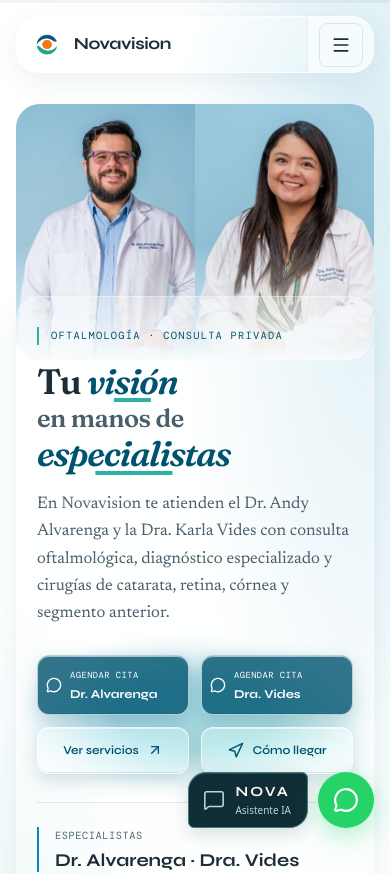
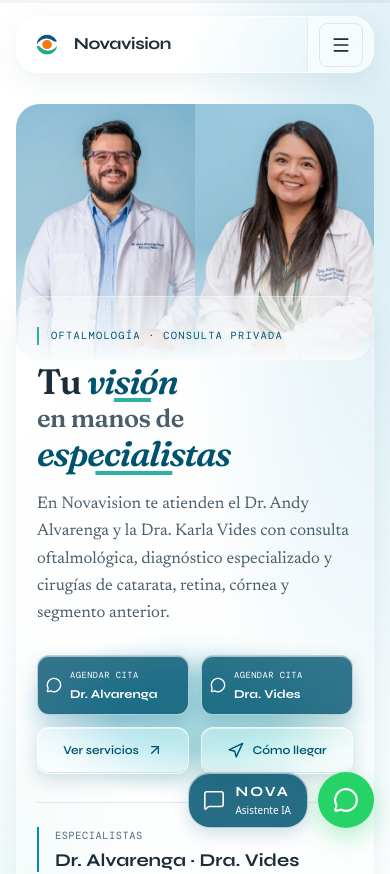
Before and after one commit to leofdr7/novavision, a React (Vite) app: page / in a window 390 px wide. Shown: the top 874 px of the page. Built offline with nearby package versions, Linux system fonts and the light colour scheme.

Commit message:
feat: glassmorphism en FAQ, contacto y panel del chat

```diff
--- a/src/components/chat/chat-panel.css
+++ b/src/components/chat/chat-panel.css
@@ -1,7 +1,14 @@
 .nv-chat {
+  --chat-dock-space: calc(92px + env(safe-area-inset-bottom));
+  --chat-top-gap: max(8px, env(safe-area-inset-top));
+  /* El teclado ya ocupa el espacio del dock: no descontarlo dos veces. */
+  --chat-bottom-gap: max(8px, calc(var(--chat-dock-space) - var(--chat-viewport-offset, 0px)));
+  --glass-border: var(--glass-control-border);
   display: flex;
+  bottom: calc(var(--chat-viewport-offset, 0px) + var(--chat-bottom-gap));
+  max-height: calc(var(--chat-viewport-height, 100dvh) - var(--chat-top-gap) - var(--chat-bottom-gap));
   font-family: system-ui, -apple-system, BlinkMacSystemFont, "Segoe UI", sans-serif;
-  box-shadow: 0 8px 32px rgb(28 45 55 / 12%), 0 2px 8px rgb(28 45 55 / 6%);
+  box-shadow: inset 0 1px 0 rgb(255 255 255 / 85%), var(--shadow-glass-hover);
   transform-origin: bottom right;
   opacity: 0;
   transform: scale(.96);
@@ -10,6 +17,31 @@
 .nv-chat[hidden] { display: none; }
 .nv-chat[data-open="true"] { opacity: 1; transform: scale(1); }
 .nv-chat[data-open="false"] { pointer-events: none; }
+.nv-chat-header { background: linear-gradient(120deg, rgb(1 138 182 / 10%), rgb(45 177 164 / 5%)); }
+.nv-chat-footer { background: rgb(255 255 255 / 35%); }
+/* El panel aporta el único blur; sus controles y burbujas solo pintan capas. */
+.nv-chat-bubble, .nv-chat-suggestion, #chat-message {
+  border: 1px solid var(--glass-control-border);
+  background: rgb(255 255 255 / 48%);
+  color: var(--text-primary);
+  box-shadow: inset 0 1px 0 rgb(255 255 255 / 85%), 0 2px 8px rgb(0 83 111 / 4%);
+}
+.nv-chat-bubble--user {
+  background: var(--glass-message-background);
+  color: var(--action-text);
+  box-shadow: inset 0 1px 0 rgb(255 255 255 / 25%), 0 3px 10px rgb(0 83 111 / 10%);
+}
+.nv-chat-suggestion { color: var(--text-brand); }
+#chat-message { border-color: rgb(0 83 111 / 60%); }
+.nv-chat-send {
+  border: 1px solid var(--glass-control-border);
+  box-shadow: var(--shadow-glass-control);
+}
+.nv-chat :is(button, textarea, summary):focus-visible {
+  outline: 3px solid var(--focus-color);
+  outline-offset: 2px;
+}
+.nv-chat summary:hover { color: var(--text-brand); }
 @starting-style {
   .nv-chat[data-open="true"] { opacity: 0; transform: scale(.96); }
 }
@@ -21,7 +53,7 @@
   justify-content: center;
   gap: 6px;
   flex-shrink: 0;
-  min-height: 36px;
+  min-height: 44px;
   border-top: 1px solid #1c2d3714;
   background: var(--color-paper);
   color: var(--color-blue-dark);
@@ -37,31 +69,38 @@
 .nv-chat-typing span:nth-child(2) { animation-delay: 150ms; }
 .nv-chat-typing span:nth-child(3) { animation-delay: 300ms; }
 .nv-chat-cursor { display: inline-block; width: 2px; height: 1em; margin-left: 3px; vertical-align: -.12em; background: var(--color-teal-dark); animation: nv-chat-blink 1s ease-in-out infinite; }
-.nv-chat-send, .nv-chat-suggestion { transition: transform 180ms ease-out, opacity 180ms ease-out; }
+.nv-chat-send, .nv-chat-suggestion { transition: transform var(--surface-transition), background-color var(--surface-transition), box-shadow var(--surface-transition), opacity var(--surface-transition); }
+.nv-chat-suggestion:not(:disabled):hover { background: var(--color-blue-pale); }
+.nv-chat-send:not(:disabled):hover { background: var(--action-background-hover); box-shadow: var(--shadow-glass-control-hover); }
+.nv-chat-latest:hover { background: var(--color-blue-light); }
 .nv-chat-send:disabled { transform: scale(.94); }
 .nv-chat-send:not(:disabled):active, .nv-chat-suggestion:not(:disabled):active { transform: scale(.96); }
 @keyframes nv-chat-enter { from { opacity: 0; transform: translateY(8px); } to { opacity: 1; transform: translateY(0); } }
 @keyframes nv-chat-dot { 0%, 60%, 100% { opacity: .6; transform: translateY(0); } 30% { opacity: 1; transform: translateY(-4px); } }
 @keyframes nv-chat-pulse { 0%, 100% { opacity: .6; transform: scale(.9); } 50% { opacity: 1; transform: scale(1); } }
 @keyframes nv-chat-blink { 0%, 100% { opacity: .25; } 50% { opacity: .8; } }
+@media (hover: hover) and (prefers-reduced-motion: no-preference) {
+  .nv-chat-send:not(:disabled):hover, .nv-chat-suggestion:not(:disabled):hover { transform: translateY(-2px); }
+}
+@supports not (backdrop-filter: blur(1px)) {
+  .nv-chat-bubble, .nv-chat-suggestion, #chat-message { background: var(--glass-background-fallback); }
+  .nv-chat-bubble--user { background: var(--color-blue-deep); }
+}
 @media (max-width: 639px) {
   .nv-chat {
-    left: 0;
-    right: 0;
-    width: 100%;
-    border: 0;
-    border-radius: 0;
-    box-shadow: none;
+    --chat-dock-space: calc(88px + env(safe-area-inset-bottom));
+    top: calc(var(--chat-viewport-top, 0px) + var(--chat-top-gap));
+    bottom: auto;
+    height: calc(var(--chat-viewport-height, 100dvh) - var(--chat-top-gap) - var(--chat-bottom-gap));
     transform: none;
     transition: opacity 180ms ease-out;
   }
   @starting-style {
     .nv-chat[data-open="true"] { transform: none; }
   }
-  .nv-chat-header { padding-top: max(.5rem, env(safe-area-inset-top)); }
-  .nv-chat-footer { padding-bottom: max(.75rem, env(safe-area-inset-bottom)); }
 }
 @media (prefers-reduced-motion: reduce) {
-  .nv-chat, .nv-chat-send, .nv-chat-suggestion { transition: none; transform: none; }
+  .nv-chat, .nv-chat[data-open], .nv-chat-send, .nv-chat-send:disabled,
+  .nv-chat-send:not(:disabled):active, .nv-chat-suggestion:not(:disabled):active { transform: none; }
   .nv-chat-bubble, .nv-chat-status[data-active], .nv-chat-typing span, .nv-chat-cursor { animation: none; }
 }
--- a/src/components/contact-widgets.css
+++ b/src/components/contact-widgets.css
@@ -14,27 +14,32 @@
   gap: .65rem;
   min-height: 56px;
   padding: 7px 16px 7px 14px;
-  border: 1px solid #427782;
-  border-radius: 18px 6px 18px 6px;
-  background: #102d36;
-  color: #f8f4f0;
-  box-shadow: inset 0 1px 0 #b0eeeb26, 0 6px 18px #102d3626;
+  border: 1px solid var(--glass-control-border);
+  border-radius: var(--radius-glass);
+  background: var(--glass-message-background);
+  -webkit-backdrop-filter: blur(var(--glass-control-blur)) saturate(var(--glass-saturation));
+  backdrop-filter: blur(var(--glass-control-blur)) saturate(var(--glass-saturation));
+  color: var(--action-text);
+  box-shadow: var(--shadow-glass-control);
   text-align: left;
   cursor: pointer;
-  transition: background 180ms ease, box-shadow 180ms ease;
+  transition: background-color var(--surface-transition), box-shadow var(--surface-transition), transform var(--surface-transition);
 }
 .nv-agent-launcher:hover, .nv-agent-launcher[aria-expanded="true"] {
-  background: #173e48;
-  box-shadow: inset 0 1px 0 #b0eeeb40, 0 6px 24px #01709930;
+  background: var(--glass-action-background-hover);
+  box-shadow: var(--shadow-glass-control-hover);
 }
-.nv-agent-launcher:focus-visible { outline: 2px solid var(--color-blue-dark); outline-offset: 4px; }
-.nv-agent-icon { flex: none; color: #b8d8da; }
+.nv-agent-launcher:focus-visible { outline: 3px solid var(--focus-color); outline-offset: 4px; box-shadow: 0 0 0 3px white, var(--shadow-glass-control); }
+.nv-agent-icon { flex: none; }
 .nv-agent-name { display: block; font-family: var(--font-display); font-size: 14px; font-weight: 700; letter-spacing: .16em; line-height: 1.4; }
-.nv-agent-caption { display: block; font-family: system-ui, sans-serif; font-size: 10px; line-height: 1.6; color: #b8d8da; }
+.nv-agent-caption { display: block; font-family: system-ui, sans-serif; font-size: 10px; line-height: 1.6; }
 .nv-whatsapp-options { overscroll-behavior: contain; -webkit-overflow-scrolling: touch; scrollbar-width: thin; }
 @media (max-width: 639px) {
   .nv-contact-dock { right: 1rem; bottom: calc(1rem + env(safe-area-inset-bottom)); gap: .625rem; }
 }
-@media (prefers-reduced-motion: reduce) {
-  .nv-agent-launcher { transition: none; }
+@media (hover: hover) and (prefers-reduced-motion: no-preference) {
+  .nv-agent-launcher:hover { transform: translateY(-2px); }
 }
+@supports not (backdrop-filter: blur(1px)) {
+  .nv-agent-launcher, .nv-agent-launcher:hover, .nv-agent-launcher[aria-expanded="true"] { background: var(--color-blue-deep); }
+}
--- a/src/components/ui/Reveal.tsx
+++ b/src/components/ui/Reveal.tsx
@@ -55,7 +55,7 @@
 
 export function SectionLabel({ children }: { children: ReactNode }) {
   return (
-    <p className="font-mono text-[0.7rem] uppercase tracking-[0.18em] text-blue mb-4">
+    <p className="font-mono text-[0.7rem] uppercase tracking-[0.18em] text-blue-deep mb-4">
       {children}
     </p>
   );
--- a/src/index.css
+++ b/src/index.css
@@ -40,6 +40,8 @@
   --radius-glass: 22px;
   --radius-glass-lg: 24px;
   --radius-glass-control: 12px;
+  --radius-glass-faq: 18px;
+  --radius-glass-contact: 20px;
   --shadow-glass: 0 8px 28px rgb(0 83 111 / 8%);
   --shadow-glass-hover: 0 12px 32px rgb(0 83 111 / 13%);
   --shadow-glass-control: inset 0 1px 0 rgb(255 255 255 / 55%), inset 0 -1px 0 rgb(0 83 111 / 12%), 0 6px 18px rgb(0 83 111 / 18%);
@@ -50,19 +52,30 @@
   --glass-blur: 10px;
   --glass-saturation: 140%;
   --glass-opacity: 0.22;
-  --glass-strong-opacity: 0.82;
+  --glass-strong-opacity: 0.85;
   --glass-background: rgb(255 255 255 / var(--glass-opacity));
   --glass-background-strong: rgb(255 255 255 / var(--glass-strong-opacity));
   --glass-background-fallback: rgb(255 255 255 / 92%);
   --glass-border: rgb(255 255 255 / 35%);
   --glass-nav-background: rgb(255 255 255 / 70%);
   --glass-nav-background-scrolled: rgb(255 255 255 / 82%);
-  --glass-control-blur: 12px;
+  --glass-control-blur: 10px;
   /* Variante oscura de marca: blanco AA incluso sobre un fondo blanco al 80%. */
   --glass-action-background: color-mix(in srgb, var(--color-blue-deep) 80%, transparent);
   --glass-action-background-hover: color-mix(in srgb, var(--color-blue-deep) 88%, transparent);
+  --glass-message-background: color-mix(in srgb, var(--color-blue-deep) 85%, transparent);
   --glass-secondary-background: rgb(255 255 255 / 28%);
   --glass-control-border: rgb(255 255 255 / 65%);
+  --glass-faq-background: rgb(255 255 255 / 36%);
+  --glass-faq-border: rgb(255 255 255 / 70%);
+  --glass-faq-tint: rgb(1 138 182 / 14%);
+  --glass-contact-background: rgb(255 255 255 / 9%);
+  --glass-contact-border: rgb(255 255 255 / 18%);
+  --glass-contact-fallback: rgb(28 45 55 / 94%);
+  --glass-contact-shadow: inset 0 1px 0 rgb(255 255 255 / 25%), 0 10px 28px rgb(3 25 35 / 18%);
+  --glass-icon-background: rgb(1 138 182 / 35%);
+  --glass-waze-background: rgb(51 204 255 / 75%);
+  --contact-dock-clearance: calc(6.5rem + env(safe-area-inset-bottom));
   --glass-control-atmosphere:
     radial-gradient(ellipse at 18% 40%, rgb(1 138 182 / 38%), transparent 72%),
     radial-gradient(ellipse at 85% 65%, rgb(45 177 164 / 38%), transparent 72%);
@@ -84,11 +97,19 @@
     radial-gradient(ellipse 80% 50% at 100% 70%, rgb(1 138 182 / 18%), transparent 80%),
     radial-gradient(ellipse 80% 55% at 0% 45%, rgb(45 177 164 / 18%), transparent 80%),
     linear-gradient(180deg, var(--color-paper), var(--color-blue-pale));
+  --faq-atmosphere:
+    radial-gradient(ellipse 65% 60% at 95% 25%, rgb(1 138 182 / 26%), transparent 75%),
+    radial-gradient(ellipse 65% 65% at 20% 90%, rgb(45 177 164 / 20%), transparent 75%),
+    linear-gradient(180deg, var(--color-blue-pale), var(--color-paper));
+  --contact-atmosphere:
+    radial-gradient(ellipse 80% 65% at 10% 25%, rgb(1 138 182 / 40%), transparent 75%),
+    radial-gradient(ellipse 75% 65% at 90% 70%, rgb(45 177 164 / 28%), transparent 75%);
 }
 
 @media (min-width: 768px) {
   :root {
     --glass-blur: 14px;
+    --glass-control-blur: 12px;
   }
 }
 
@@ -96,6 +117,7 @@
   html {
     scroll-behavior: smooth;
     scroll-padding-top: 7rem;
+    scroll-padding-bottom: var(--contact-dock-clearance);
   }
 
   body {
@@ -108,7 +130,16 @@
   ::selection {
     background: color-mix(in srgb, var(--color-teal) 30%, transparent);
   }
+
+  :where(a, button, input, textarea, summary, [tabindex]):focus-visible {
+    outline: 3px solid var(--focus-color);
+    outline-offset: 4px;
+  }
 }
+
+/* Foco claro sobre la sección oscura y los controles flotantes. */
+#contacto { --focus-color: var(--color-blue-light); }
+.nv-contact-dock button:focus-visible { box-shadow: 0 0 0 3px white; }
 
 /* Aplicar solo al contenedor exterior de cada zona, sin anidar vidrio. */
 @layer components {
@@ -157,6 +188,87 @@
   transition: transform var(--surface-transition), box-shadow var(--surface-transition);
 }
 .nv-glass-card .text-muted { color: var(--text-secondary); }
+
+/* Las luces son degradados estáticos; solo la tarjeta exterior filtra el fondo. */
+.faq-section { background: var(--faq-atmosphere); }
+.contact-section { background: var(--contact-atmosphere), var(--color-ink); }
+.faq-section, .contact-section { padding-bottom: max(7rem, var(--contact-dock-clearance)); }
+.faq-card, .contact-card,
+.faq-section button, .contact-section a {
+  scroll-margin-bottom: var(--contact-dock-clearance);
+}
+.faq-card {
+  --glass-blur: var(--glass-control-blur);
+  --glass-background: var(--glass-faq-background);
+  --glass-border: var(--glass-faq-border);
+  --radius-glass: var(--radius-glass-faq);
+  /* El spread negativo evita que la sombra alcance la tarjeta anterior. */
+  --shadow-glass: 0 6px 14px -8px rgb(0 83 111 / 14%);
+  --shadow-glass-hover: 0 10px 20px -12px rgb(0 83 111 / 22%);
+  box-shadow: inset 0 1px 0 rgb(255 255 255 / 85%), var(--shadow-glass);
+  transition: transform var(--surface-transition), box-shadow var(--surface-transition), border-color var(--surface-transition);
+}
+.faq-card[data-state="open"] {
+  --glass-background: linear-gradient(var(--glass-faq-tint), var(--glass-faq-tint)), var(--glass-faq-background);
+  --glass-border: rgb(255 255 255 / 90%);
+  --glass-surface-fallback: rgb(221 239 246 / 96%);
+  box-shadow: inset 0 1px 0 rgb(255 255 255 / 95%), var(--shadow-glass-hover);
+}
+.faq-trigger { border-radius: var(--radius-glass); }
+.faq-trigger:focus-visible { outline: 3px solid var(--focus-color); outline-offset: -4px; }
+.contact-card {
+  --glass-background: var(--glass-contact-background);
+  --glass-border: var(--glass-contact-border);
+  --glass-saturation: 150%;
+  --glass-surface-fallback: var(--glass-contact-fallback);
+  --radius-glass: var(--radius-glass-contact);
+  --text-primary: var(--color-paper);
+  position: relative;
+  box-shadow: var(--glass-contact-shadow);
+}
+.contact-card::before {
+  content: "";
+  position: absolute;
+  top: 1px;
+  left: 1px;
+  width: min(45%, 10rem);
+  height: 4.5rem;
+  border-top-left-radius: inherit;
+  background: linear-gradient(135deg, rgb(255 255 255 / 9%), transparent 55%);
+  mask-image: radial-gradient(ellipse at top left, black, transparent 75%);
+  pointer-events: none;
+}
+/* El vidrio interior se pinta con color y luz, sin un segundo blur. */
+.contact-icon, .contact-waze {
+  position: relative;
+  border: 1px solid var(--glass-control-border);
+  border-radius: var(--radius-glass-control);
+  box-shadow: inset 0 1px 0 rgb(255 255 255 / 55%), 0 4px 12px rgb(3 25 35 / 12%);
+}
+.contact-icon { background: var(--glass-icon-background); color: var(--action-text); }
+.contact-waze {
+  background: var(--glass-waze-background);
+  color: var(--color-ink);
+  transition: transform var(--surface-transition), background-color var(--surface-transition), box-shadow var(--surface-transition);
+}
+.contact-waze:hover { background: rgb(51 204 255 / 85%); }
+@media (hover: hover) and (prefers-reduced-motion: no-preference) {
+  .faq-card:hover { transform: translateY(-2px); box-shadow: inset 0 1px 0 rgb(255 255 255 / 95%), var(--shadow-glass-hover); }
+  .contact-waze:hover { transform: translateY(-2px); }
+}
+@supports not (backdrop-filter: blur(1px)) {
+  .contact-icon { background: var(--color-blue-deep); }
+  .contact-waze { background: rgb(51 204 255 / 95%); }
+}
+
+/* Evita volver a filtrar las tarjetas de fondo bajo el panel flotante. */
+body:has(.nv-chat:not([hidden])) .nv-glass:not(.nv-chat) {
+  -webkit-backdrop-filter: none;
+  backdrop-filter: none;
+}
+body:has(.nv-chat:not([hidden])) .header-bar {
+  --glass-background: var(--glass-background-fallback);
+}
 .doctor-card {
   /* Superficie sin blur: se conservan tinte, borde y sombra. */
   -webkit-backdrop-filter: none;
@@ -302,7 +414,7 @@
     scroll-behavior: auto;
   }
 
-  .about-info-card::before {
+  .about-info-card::before, .about-info-card:hover::before {
     transition: none;
     transform: none;
   }
@@ -598,7 +710,7 @@
     transition: none;
     animation: none;
   }
-  .header-logo-image, .hero-actions a { transform: none; }
+  .header-logo-image, .hero-actions a { transform: none; scale: none; }
 }
 
 /* Entradas breves; el contenido inicial nunca queda oculto por una animación. */
@@ -619,6 +731,12 @@
   .nv-reveal[data-reveal] { transition-duration: 240ms, 300ms; transition-delay: 0s; }
 }
 @media (prefers-reduced-motion: reduce) {
+  *, *::before, *::after {
+    transition: none !important;
+    animation: none !important;
+    scroll-behavior: auto !important;
+  }
+  :is(a, button):hover { transform: none; translate: none; scale: none; }
   .nv-reveal[data-reveal] { opacity: 1; transform: none; transition: none; }
   .nv-scroll-progress { display: none; }
   [class*="animate-accordion-"] { animation: none; }
```
Also changed, not shown: src/components/Contact.tsx (+14 -14 lines), src/components/FAQ.tsx (+5 -5 lines), src/components/Footer.tsx (+4 -4 lines), src/components/chat/ChatPanel.tsx (+11 -11 lines), 2 other files (tests, documents, lock files or other folders).
